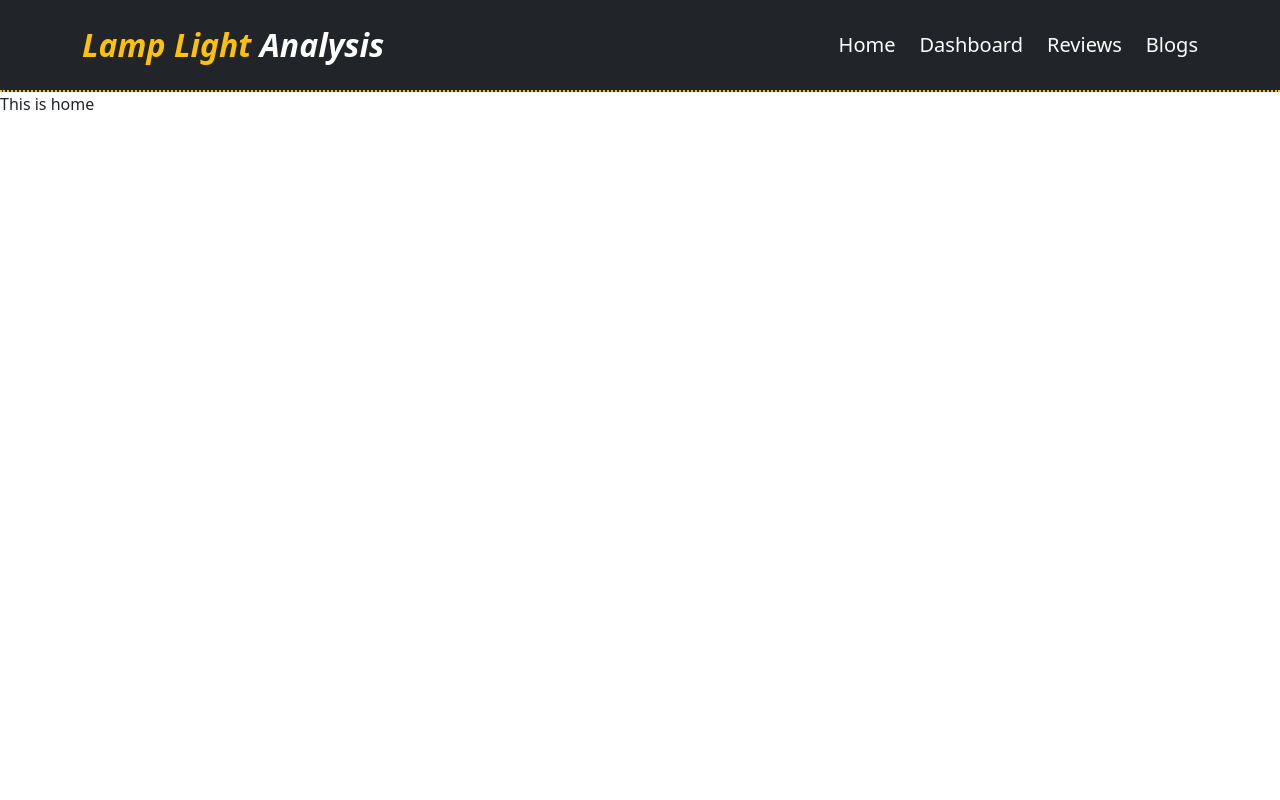
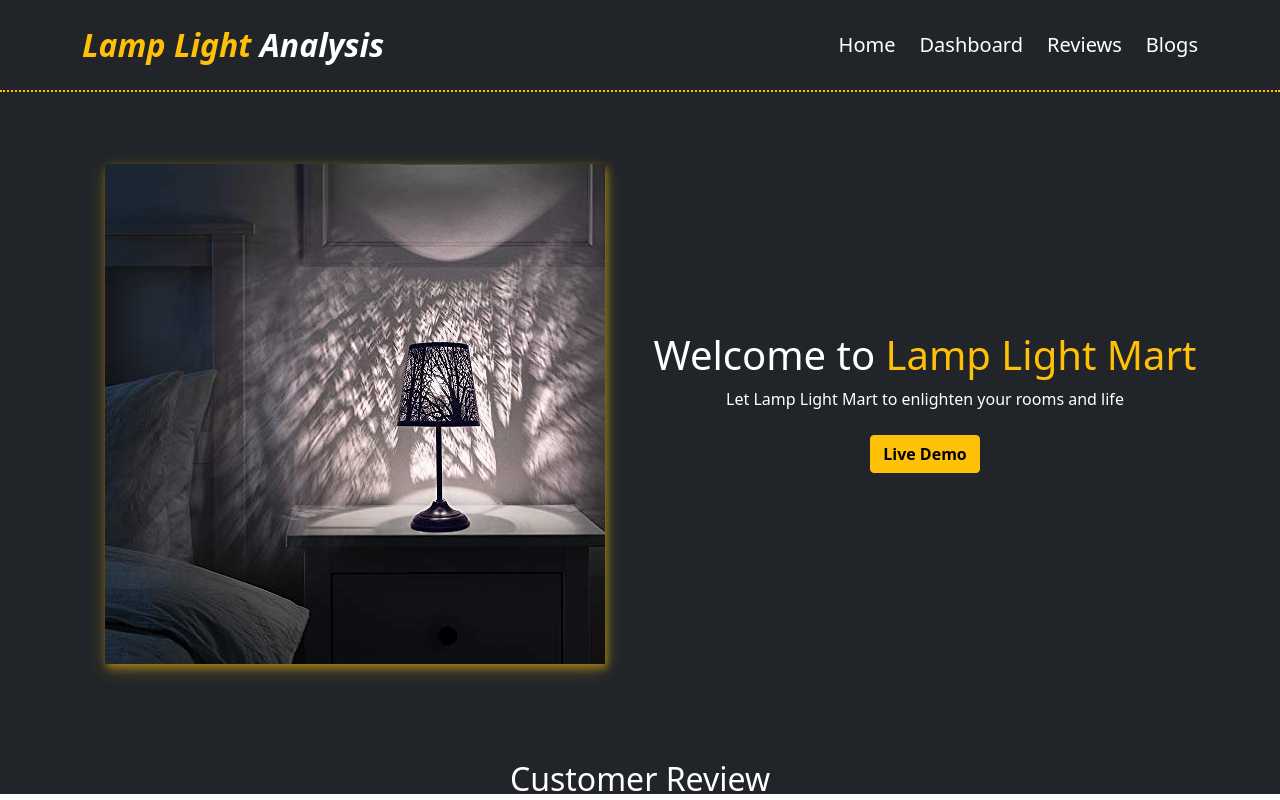
Before and after one commit to anannanur/lamp-light-analysis, a React (Create React App) app: page / in a window 1280 px wide. Built offline with nearby package versions, Linux system fonts and the light colour scheme.

Commit message:
Blogs component and question answer added

```diff
--- a/src/App.js
+++ b/src/App.js
@@ -1,4 +1,4 @@
-import './App.css';
+
 import { Route, Routes } from 'react-router-dom';
 import Header from './Components/Header/Header';
 import Home from './Components/Home/Home';
--- a/src/Components/Blogs/Blogs.js
+++ b/src/Components/Blogs/Blogs.js
@@ -2,8 +2,22 @@ import React from 'react';
 
 const Blogs = () => {
     return (
-        <div>
-            <h1>This is blogs</h1>
+        <div className='container'>
+            <div className="row mt-5">
+                <div className="col-md-12">
+                    <h1>1. Context API কি ? এটি কি কাজে লাগে ?</h1>
+                    <p>Ans: কোনো প্রকার Props Drilling না করেই নিচের দিকের কোনো চাইল্ড তার উপরের দিকের কম্পোনেন্টের ডাটার এক্সেস পাওয়ার যে উপায় সেটিই হলো Context API. ধরা যাক, Reactjs এর এমন একটি কম্পোনেন্টে ডাটা পাঠাতে হবে যেটি কিনা n তম কম্পোনেন্ট । এই অবস্থায় আমরা props drilling না করেই Context API এর মাধ্যমে খুব সহজেই সেই n তম কম্পোনেন্টে ডাটা পাঠাতে পারি ।
+                        এখানে মূলত একটি Context তৈরি করা হয় এবং এটি একটি ফাইল থেকে এক্সপোর্ট করে দিতে হয় । এই Context টি ২টা কম্পোনেন্ট প্রভাইড করে থাকে যেগুলো হলো Provider এবং Consumer. আর এরপর প্যারেন্ট কম্পোনেন্টকে Provider কম্পোনেন্টের মাধ্যমে র‍্যাপিং করে দিতে হবে । ব্যাস আমাদের কাজ শেষ । এবার শুধু আমরা Provider কে একটা ভেল্যু সেট করে দিবো, সেটা হতে পারে স্ট্যাটিক বা ডাইনামিক । শেষে যে চাইল্ড Context টাকে রিসিভ করতে তাকে Consumer কম্পোনেন্ট দিয়ে র‍্যাপিং করে দিবো এবং একটি এনোনিমাইস ফাংশনের মাধ্যমে ডাটাকে রিসিভ করবে ।</p>
+                </div>
+                <div className="col-md-12">
+                    <h1>2. Inline, Block এবং Inline Block এর মধ্যে পার্থক্য কি ?</h1>
+                    <p>Ans: Inline, Block এবং Inline Block এর মধ্যে পার্থক্যঃ
+                        Inline: ইনলাইন ইলিমেন্ট গুলো একটার পর একটা বসতে থাকে অর্থাৎ একটা লাইন ধরে । এরা সবসময় পাশাপাশি বসে, যতটা জায়গা প্রয়োজন হয় ততটাই দখল করে । কিছু ইনলাইন ইলিমেন্ট হলোঃ b, big, i, small, img ইত্যাদি ।
+                        Block: ব্লক ইলিমেন্ট গুলো মূলত ইলিমেন্ট এর সমস্ত জায়গা জুড়ে থাকে । এই ইলিমেন্ট গুলো শুরু হয় সব সময় নতুন লাইন থেকে । সাধারণত ব্লক ইলিমেন্ট এর ভেতর ইনলাইন বা ব্লক ইলিমেন্ট ২টাই থাকতে পারে । কিছু ব্লক ইলিমেন্ট হলোঃ p , h1, h2, h3, h4, h5 , h6 , ul , ol , dl , hr , blockquo ইত্যাদি ।
+                        Inline-Block: যখন কোনো ইলিমেন্টকে ইনলাইন রেখে ব্লকের বৈশিষ্ট এপ্লাই করা যায় তখন সেই ইলিমেন্টকেই মূলত Inline-Block ইলিমেন্ট বলা হয়ে থাকে । এক্ষেত্রে আমরা display: inline-block Css টি ব্যবহার করে থাকি । এবং পাশাপাশি ব্লক ইলিমেন্টের যেসব সিএসএস ব্যবহার করা জায় সেগুলোও ব্যবহার করে থাকি ।</p>
+                </div>
+            </div>
+
         </div>
     );
 };
--- a/src/Components/CustomLink/CustomLink.js
+++ b/src/Components/CustomLink/CustomLink.js
@@ -7,7 +7,7 @@ const CustomLink = ({ children, to, ...props }) => {
     return (
         <div>
       <Link
-        style={{ color: match ? "rgb(255, 193, 7)" : 'white'}}
+        style={{ textDecoration: match ? "underline" : "none" }}
         to={to}
         {...props}
       >
--- a/src/Components/Header/Header.js
+++ b/src/Components/Header/Header.js
@@ -1,6 +1,6 @@
 import React from 'react';
 import { Container, Nav, Navbar } from 'react-bootstrap';
-import CustomLink from '../CustomLink/CustomLink';
+import CustomLink from '../Customlink/Customlink';
 
 import './Header.css';
 
@@ -11,7 +11,7 @@ const Header = () => {
                 <Navbar.Brand href="#" className='fst-italic fs-2 fw-bold'><span className='text-warning fs-2'>Lamp Light</span> Analysis</Navbar.Brand>
                 <Navbar.Toggle aria-controls="responsive-navbar-nav" />
                 <Navbar.Collapse id="responsive-navbar-nav">
-                    <Nav className="ms-auto">
+                    <Nav className="ms-auto text-center">
                         <CustomLink to={"/"} className="navstyle text-white ms-4 fs-5 text-decoration-none">Home</CustomLink>
                         <CustomLink to={"/about"} className="navstyle text-white ms-4 fs-5 text-decoration-none">Dashboard</CustomLink>
                         <CustomLink to={"/reviews"} className="navstyle text-white ms-4 fs-5 text-decoration-none">Reviews</CustomLink>
--- /dev/null
+++ b/src/Components/Home/Home.css
@@ -0,0 +1,15 @@
+.home-container{
+    height: 87.8vh;
+    overflow-x: hidden;
+}
+.img-container{
+   display: flex;
+   justify-content: center;
+   align-items: center;
+}
+.img-container img{
+    box-shadow: 2px 4px 8px 0 rgba(255, 193, 7,.5), 0 6px 20px 0 rgba(255, 193, 7, 0.2);
+}
+.heading-style{
+    border-bottom: 2px dotted rgb(255, 193, 7);
+}
--- a/src/Components/Home/Home.js
+++ b/src/Components/Home/Home.js
@@ -1,9 +1,29 @@
 import React from 'react';
+import { Button } from 'react-bootstrap';
+import img from '../../images/home.jpeg';
+import './Home.css';
 
 const Home = () => {
     return (
-        <div>
-            This is home
+        <div className='home-container bg-dark py-5'>
+            <div className="container">
+                <div className="row">
+                    <div className='col-12 col-md-6 img-container pt-4'>
+                        <img src={img} alt="" className='img-fluid' />
+                    </div>
+                    <div className='col-12 col-md-6 d-flex flex-column align-items-center justify-content-center'>
+                        <h1 className='text-white'>Welcome to<span className='text-warning'> Lamp Light Mart</span></h1>
+                        <p className='text-white'>Let Lamp Light Mart to enlighten your rooms and life</p>
+                        <Button variant="warning" className='fw-bold mt-2'>Live Demo</Button>
+                    </div>
+                </div>
+                <div className="row mt-5 pt-5">
+                    <div className="text-center">
+                        <h2 className='text-white d-inline heading-style'>Customer Review</h2>
+                    </div>
+                </div>
+            </div>
+
         </div>
     );
 };
```
Also changed, not shown: src/images/home.jpeg (added), src/logo.jpg (deleted).
